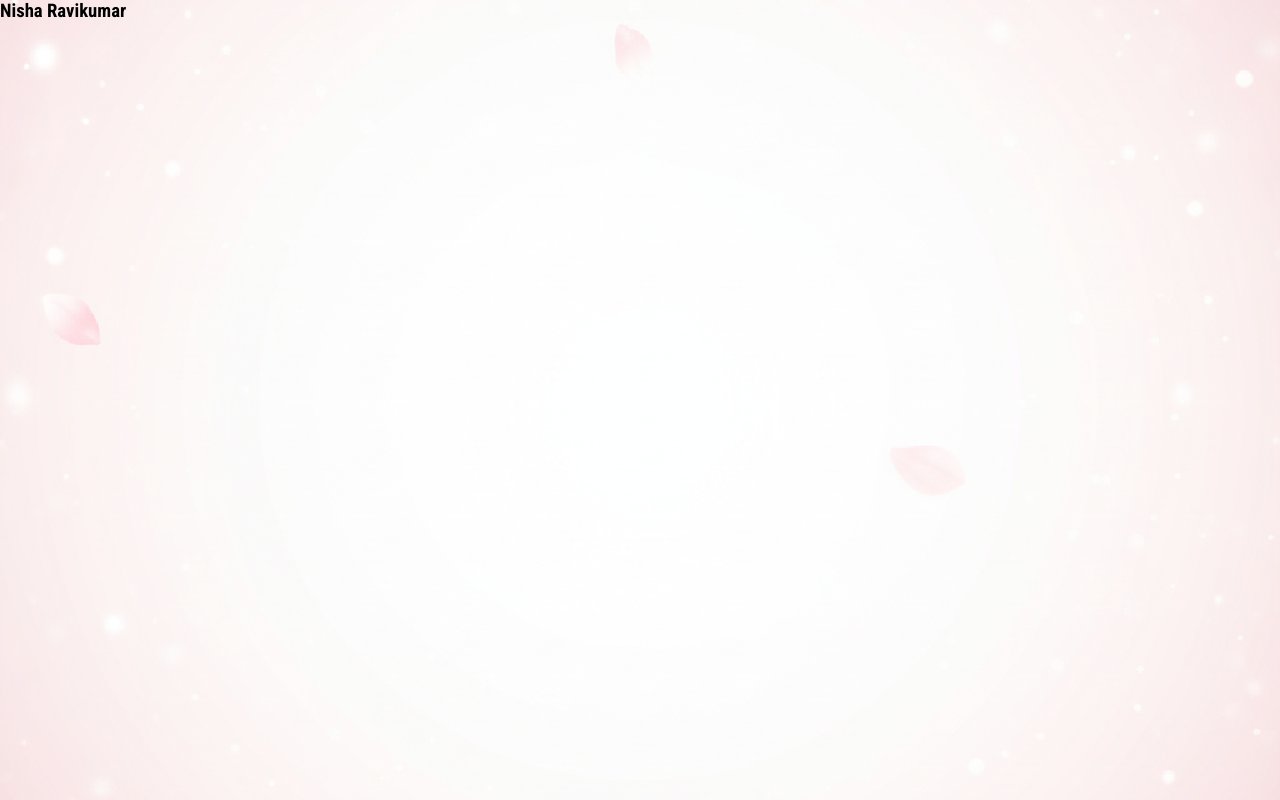
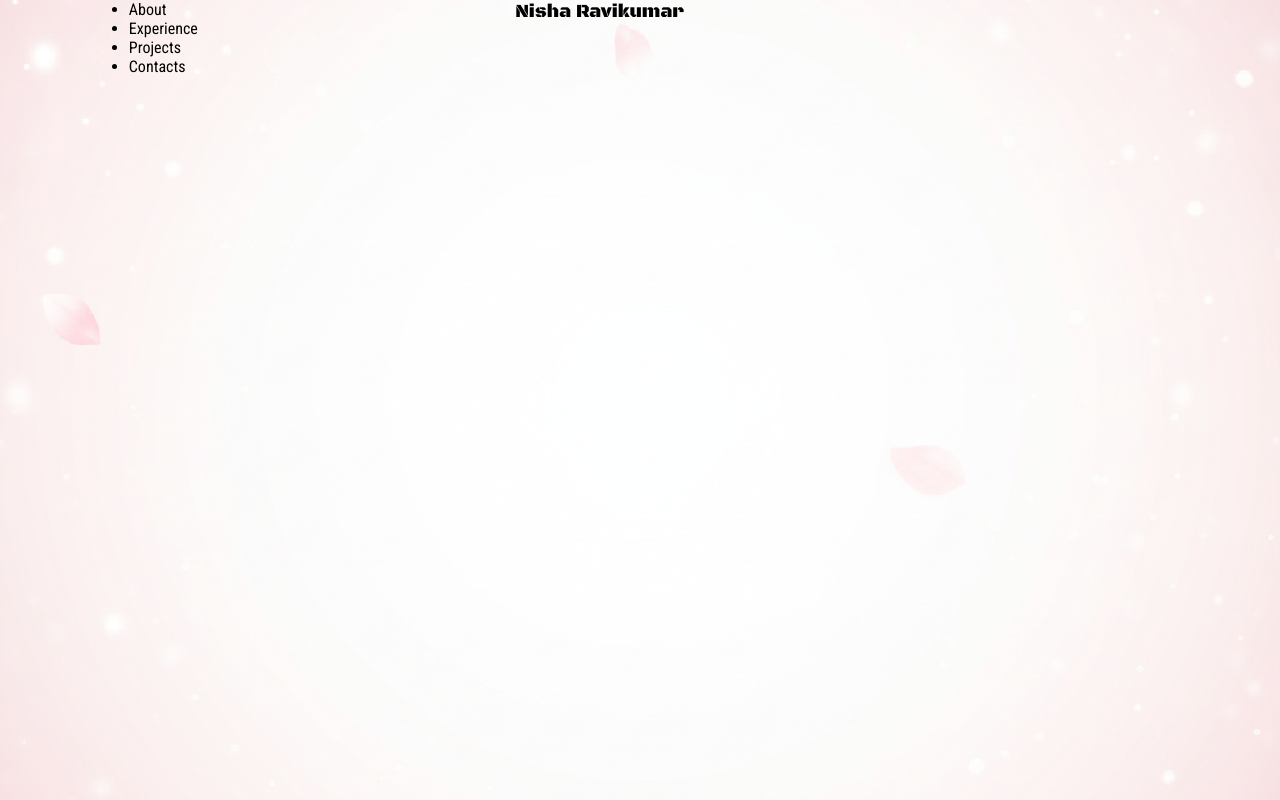
Before and after one commit to AravindSaravananGitHub/Nisha-Medical-Billing, a React (Vite) app: page / in a window 1280 px wide. Built offline with nearby package versions, Linux system fonts and the light colour scheme.

Commit message:
Nav starting

```diff
--- a/src/CSS/navbar.css
+++ b/src/CSS/navbar.css
@@ -1 +1,24 @@
 /* Nav Bar */
+@import url("https://fonts.googleapis.com/css2?family=Black+Ops+One&display=swap");
+
+.nav-logo h3,
+span {
+  font-family: "Black Ops One", system-ui;
+  font-weight: 400;
+  font-style: normal;
+}
+
+.nav-container {
+  display: grid;
+  grid-template-columns: repeat(10, 1fr);
+  grid-template-rows: repeat(1, 1fr);
+  gap: 8px;
+}
+.nav-content {
+  grid-column: span 3 / span 3;
+  grid-column-start: 2;
+}
+.nav-logo {
+  grid-column: span 5 / span 5;
+  grid-column-start: 5;
+}
--- a/src/Components/Navbar.jsx
+++ b/src/Components/Navbar.jsx
@@ -1,16 +1,24 @@
 import React from "react";
+import "../CSS/navbar.css";
 
 const Navbar = () => {
+  const navItems = ["About", "Experience", "Projects", "Contacts"];
+
   return (
     <div className="nav-container">
+      <div className="nav-content">
+        {navItems.map((item, itemPosition) => (
+          <ul key={itemPosition}>
+            <li>{item}</li>
+          </ul>
+        ))}
+      </div>
+
       <div className="nav-logo">
-        <div className="logo">
-          <h3>
-            Nisha <span>Ravikumar</span>
-          </h3>
-        </div>
+        <h3>
+          Nisha <span>Ravikumar</span>
+        </h3>
       </div>
-      <div className="nav-content"></div>
     </div>
   );
 };
--- a/src/index.css
+++ b/src/index.css
@@ -5,11 +5,21 @@
   --color2: #5d2f77;
   --color3: #e45a92;
   --color4: #ffacac;
-  --text-shadow: 2px 2px 4px rgba(0, 0, 0, 0.4); */
+  --text-shadow: 2px 2px 4px rgba(0, 0, 0, 0.4);
   --color1: #e45a92;
   --color2: #5d2f77;
   --color3: #3e1e68;
   --color4: #ffacac;
+  --text-shadow: 2px 2px 4px rgba(0, 0, 0, 0.4);
+  */
+  --color1: #df4671;
+  --color2: #3e1e68;
+  --color3: #15496a;
+  --color4: #ffacac;
+  --darkColor: #fa2a59;
+  --red: #a31621;
+  --snow: #fcf7f8;
+  --black: #121212;
   --text-shadow: 2px 2px 4px rgba(0, 0, 0, 0.4);
 }
 
```
